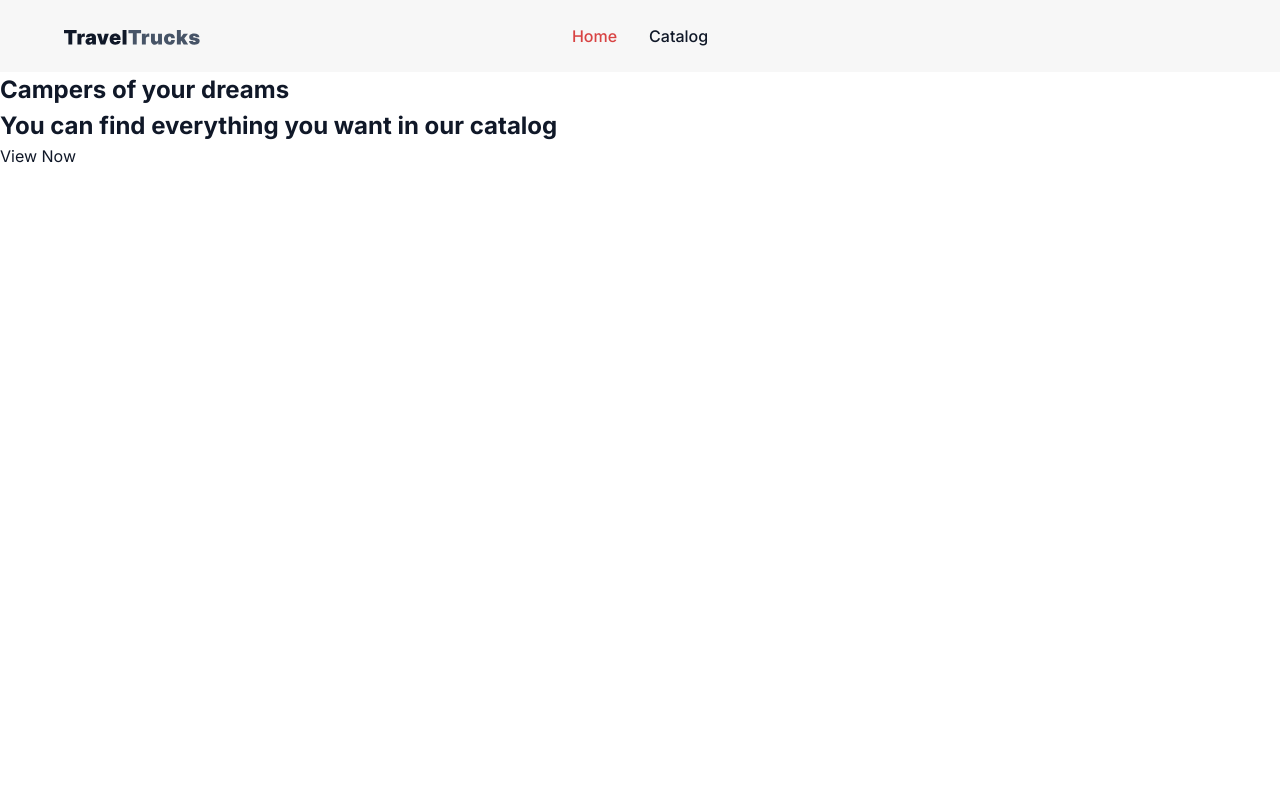
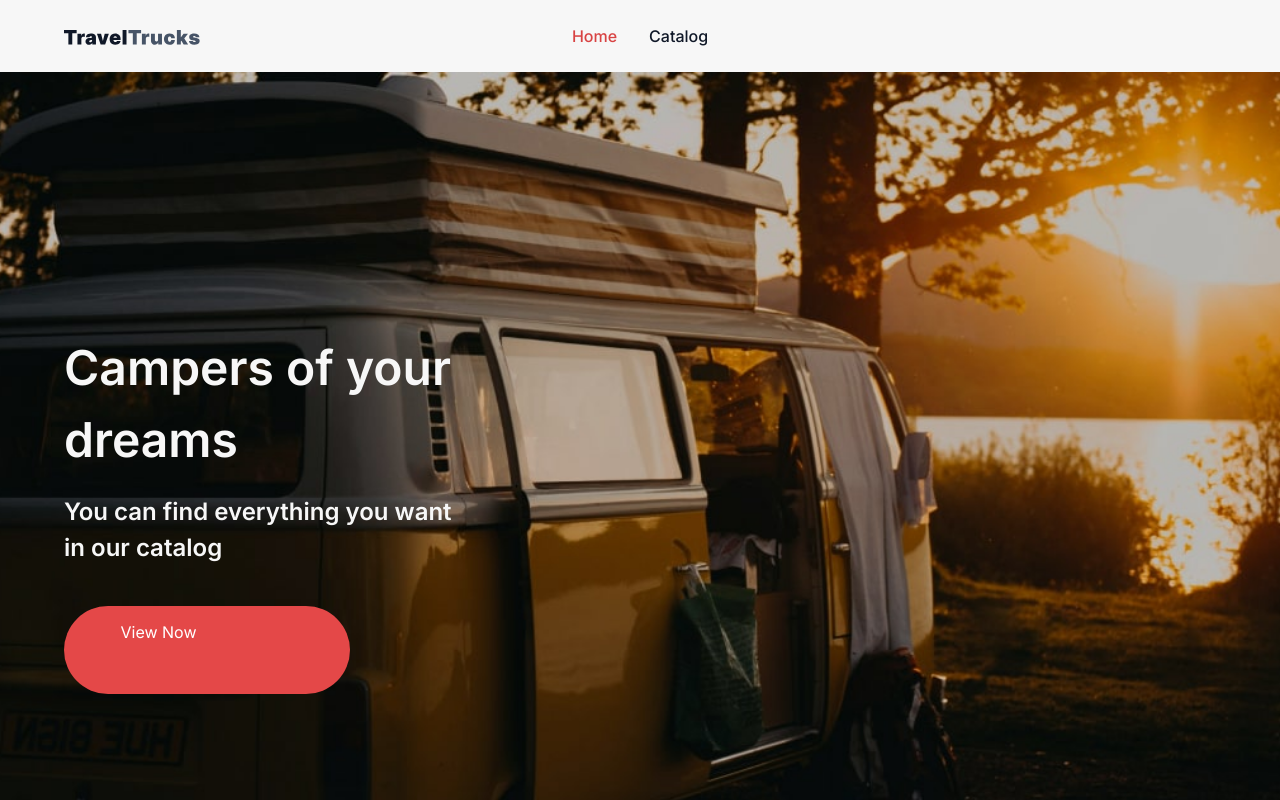
Before and after one commit to ptrodion/TravelTrucks-React-TS, a React (Vite) app: page / in a window 1280 px wide. Shown: the top 800 px of the page. Built offline with nearby package versions, Linux system fonts and the light colour scheme.

Commit message:
Added styles for Home Page, and background-image

```diff
--- a/src/components/Header/Header.tsx
+++ b/src/components/Header/Header.tsx
@@ -18,4 +18,3 @@ const Header = () => {
 };
 
 export default Header;
-// Test Husky
--- /dev/null
+++ b/src/pages/Home/Home.styled.tsx
@@ -0,0 +1,54 @@
+import styled from 'styled-components';
+import homeBkgImage from '../../assets/img/HomeBkgImage/HomeBkg.jpg';
+import { NavLink } from 'react-router-dom';
+
+export const BackgroundImage = styled.div`
+  background-image: url('${homeBkgImage}');
+  background-size: cover;
+  background-position: center;
+  background-repeat: no-repeat;
+  width: 100%;
+  min-height: calc(100vh - 72px);
+  position: relative;
+`;
+
+export const TextWrapper = styled.div`
+  padding: 260px 805px 260px 64px;
+  color: ${(props) => props.theme.color.mainBkgColor};
+`;
+
+export const StyledNavLink = styled(NavLink)`
+  display: inline-block;
+  min-width: 173px;
+  height: 56px;
+  border-radius: 200px;
+  padding: 16px 56.5px;
+  font-size: 16px;
+  line-height: 1.33;
+  color: ${(props) => props.theme.color.whiteColor};
+  background-color: ${(props) => props.theme.color.buttonLinkColor};
+
+  &:hover {
+    background-color: ${(props) => props.theme.color.buttonLinkColorHover};
+  }
+
+  &.active {
+    background-color: ${(props) => props.theme.color.buttonLinkColorHover};
+  }
+`;
+
+export const MainHeader = styled.h1`
+  font-weight: ${(props) => props.theme.font.weights.semiBold};
+  font-size: ${(props) => props.theme.font.size.large};
+  line-height: ${(props) => props.theme.lineHeight.medium};
+  color: ${(props) => props.theme.color.mainBkgColor};
+  margin-bottom: 18px;
+`;
+
+export const SecondHeader = styled.h1`
+  font-weight: ${(props) => props.theme.font.weights.semiBold};
+  font-size: 24px;
+  line-height: ${(props) => props.theme.lineHeight.medium};
+  color: ${(props) => props.theme.color.mainBkgColor};
+  margin-bottom: 40px;
+`;
--- a/src/pages/Home/Home.tsx
+++ b/src/pages/Home/Home.tsx
@@ -1,16 +1,24 @@
-import { NavLink } from "react-router-dom"
-
+import {
+  BackgroundImage,
+  MainHeader,
+  SecondHeader,
+  StyledNavLink,
+  TextWrapper,
+} from './Home.styled.jsx';
 
 export const Home = () => {
   return (
     <section>
-      <div>
-        <h1>
-          Campers of your dreams
-        </h1>
-        <h2> You can find everything you want in our catalog</h2>
-        <NavLink to="/vehicles">View Now</NavLink>
-      </div>
+      <BackgroundImage>
+        <TextWrapper>
+          <MainHeader>Campers of your dreams</MainHeader>
+          <SecondHeader>
+            {' '}
+            You can find everything you want in our catalog
+          </SecondHeader>
+          <StyledNavLink to="/vehicles">View Now</StyledNavLink>
+        </TextWrapper>
+      </BackgroundImage>
     </section>
-  )
-}
+  );
+};
```
Also changed, not shown: src/assets/img/HomeBkgImage/HomeBkg.jpg (added).
